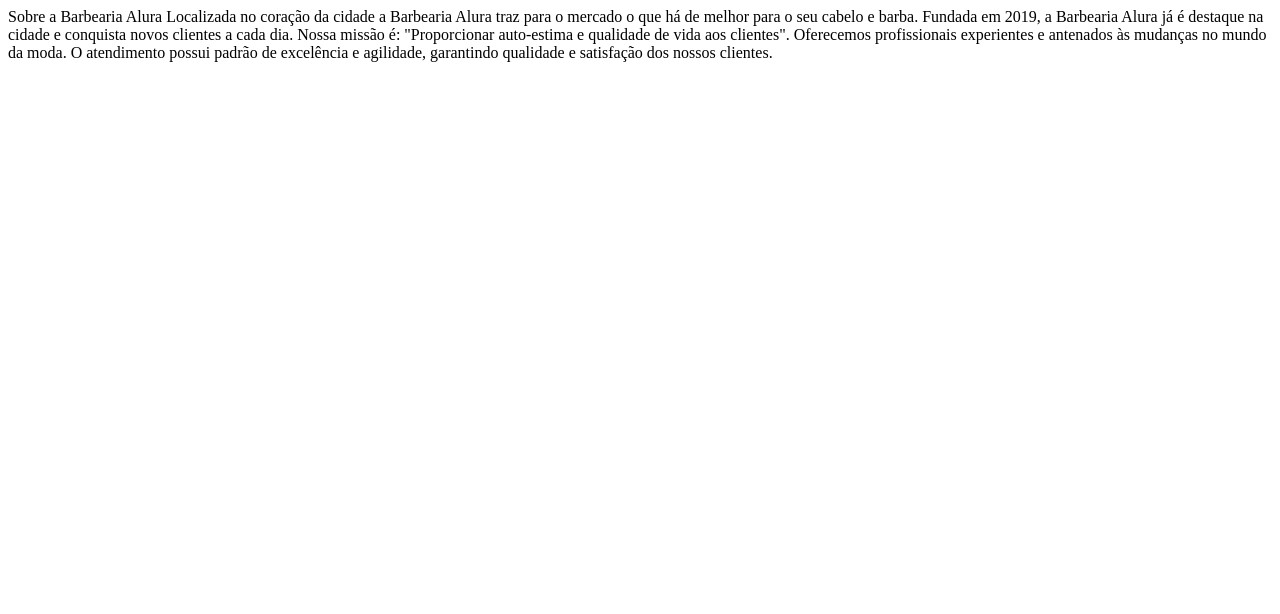
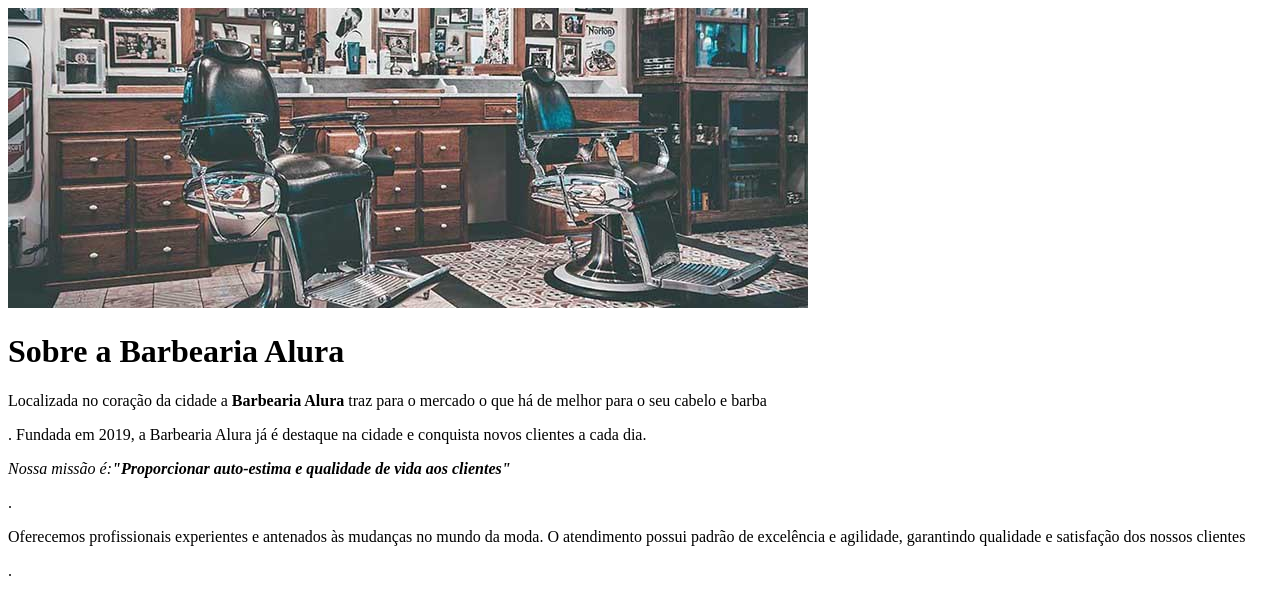
Before and after one commit to joaovitoraraujolemes/BARBEARIA-ALURA, a plain HTML site: page index.html in a window 1280 px wide. Drawn offline with Linux system fonts and the light colour scheme.

Commit message:
coloquei os codigos

```diff
--- a/index.html
+++ b/index.html
@@ -1,7 +1,23 @@
-<h1></h1>Sobre a Barbearia Alura</h1>
+<!DOCTYPE html>
 
-Localizada no coração da cidade a Barbearia Alura traz para o mercado o que há de melhor para o seu cabelo e barba. Fundada em 2019, a Barbearia Alura já é destaque na cidade e conquista novos clientes a cada dia.
+<html lang =  "pt-br"
 
-Nossa missão é: "Proporcionar auto-estima e qualidade de vida aos clientes".
+<head>
 
-Oferecemos profissionais experientes e antenados às mudanças no mundo da moda. O atendimento possui padrão de excelência e agilidade, garantindo qualidade e satisfação dos nossos clientes.
+    <meta charset="utf-8">
+    <title>barbearia alura</title>
+</head>
+<body>
+
+<img id="banner" src="banner.jpg">
+
+<h1>Sobre a Barbearia Alura</h1>
+
+<p>Localizada no coração da cidade a <strong> Barbearia Alura</strong> traz para o mercado o que há de melhor para o seu cabelo e barba</p>. Fundada em 2019, a Barbearia Alura já é destaque na cidade e conquista novos clientes a cada dia.
+
+<p><em>Nossa missão é:<strong>"Proporcionar auto-estima e qualidade de vida aos clientes"</strong></em></p>.
+
+<p>Oferecemos profissionais experientes e antenados às mudanças no mundo da moda. O atendimento possui padrão de excelência e agilidade, garantindo qualidade e satisfação dos nossos clientes</p>.
+
+</body>
+</html>
```
